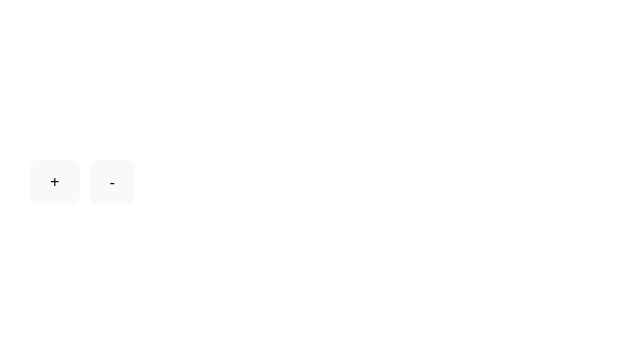
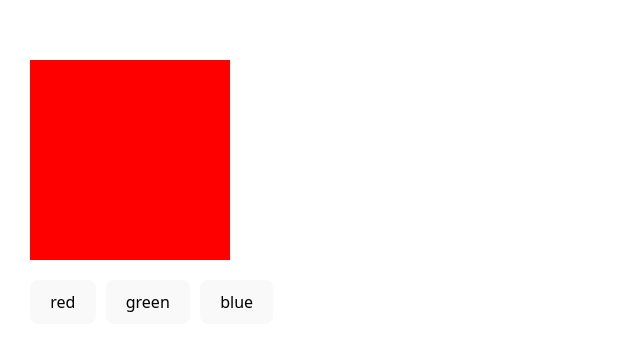
Before and after one commit to Regina-hub05/Regina-task-1, a React (Vite) app: page / in a window 1280 px wide. Shown: the part 208-558 px from the top of the page, without its empty margins (0-640 px from the left). Built offline with nearby package versions, Linux system fonts and the light colour scheme.

Commit message:
changing the color

```diff
--- a/src/App.jsx
+++ b/src/App.jsx
@@ -3,28 +3,21 @@
 import React, { useState } from 'react';
 
 function App() {
-  const [history, setHistory] = useState([]);
-
-  const addPlus = () => {
-    setHistory([...history, '+1']);
-  };
-
-  const addMinus = () => {
-    setHistory([...history, '-1']);
-  };
+  const [color, setColor] = useState('red');
 
   return (
     <div style={{ padding: '30px' }}>
+          <div style={{
+        width: '200px',
+        height: '200px',
+        background: color,
+        marginBottom: '20px'
+      }}></div>
 
-      <button onClick={addPlus} style={{ marginRight: '10px' }}>+</button>
-      <button onClick={addMinus}>-</button>
-       <div style={{ marginTop: '20px' }}>
-        {history.map((item, index) => (
-          <div key={index}>{item}</div>
-        ))}
-      </div>
+      <button onClick={() => setColor('red')} style={{ marginRight: '10px' }}>red</button>
+      <button onClick={() => setColor('green')} style={{ marginRight: '10px' }}>green</button>
+      <button onClick={() => setColor('blue')}>blue</button>
     </div>
-  );
+     );
 }
-
 export default App;
```
